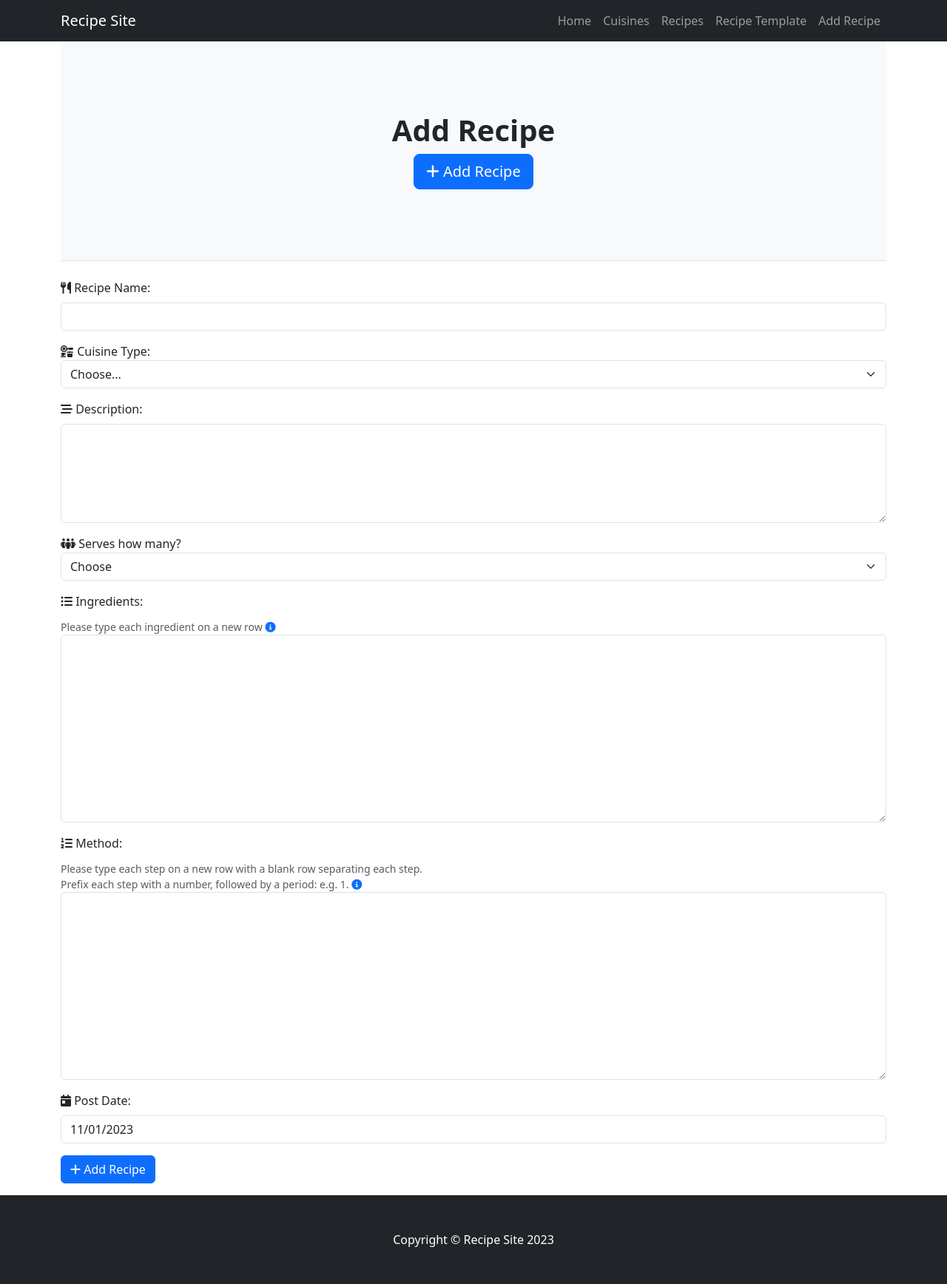
After one commit to ozpc99/My-Recipes, a Flask app: page /add_recipe in a window 1280 px wide. The commit adds this page. Shown: the whole page at 74% size. Run offline with Flask 2, Linux system fonts and the light colour scheme; data that the repository does not hold is empty; some libraries are stand-ins or nearby versions.

Commit message:
Create Front-End form for Adding Recipes
Created front-end for form on add_recipe.html

Created JS function to auto-update date to today's date on Post Date input.

```diff
--- a/recipe_site/routes.py
+++ b/recipe_site/routes.py
@@ -10,7 +10,7 @@ def home():
 
 @app.route("/cuisine")
 def cuisine():
-    cuisines = Cuisine.query.order_by(Cuisine.cuisine_type).all()
+    cuisines = list(Cuisine.query.order_by(Cuisine.cuisine_type).all())
     return render_template("cuisine.html", cuisines=cuisines)
 
 
@@ -40,11 +40,17 @@ def delete_cuisine(cuisine_id):
     return redirect(url_for("cuisine"))
 
 
+@app.route("/recipes")
+def recipes():
+    return render_template("recipes.html")
+
+
+@app.route("/add_recipe", methods=["GET", "POST"])
+def add_recipe():
+    cuisines = list(Cuisine.query.order_by(Cuisine.cuisine_type).all())
+    return render_template("add_recipe.html", cuisines=cuisines)
+
+
 @app.route("/recipe")
 def recipe():
     return render_template("recipe.html")
-
-
-@app.route("/recipes")
-def recipes():
-    return render_template("recipes.html")
--- a/recipe_site/static/js/script.js
+++ b/recipe_site/static/js/script.js
@@ -1,2 +1,14 @@
 // Automatically updates copyright year on base template footer
 $("#copyright").text(new Date().getFullYear());
+
+
+// Automatically updates Post Date to Today's Date on Add Recipe Form
+document.getElementById('post_date').valueAsDate = new Date();
+
+
+// Bootstrap Popovers for the info buttons on the Add Recipe Form
+const popoverTriggerList = document.querySelectorAll('[data-bs-toggle="popover"]')
+const popoverList = [...popoverTriggerList].map(popoverTriggerEl => new bootstrap.Popover(popoverTriggerEl))
+const popover = new bootstrap.Popover('.popover-dismiss', {
+  trigger: 'focus'
+})
--- /dev/null
+++ b/recipe_site/templates/add_recipe.html
@@ -0,0 +1,206 @@
+{% extends "base.html" %}
+{% block content %}
+
+<main class="container">
+    <!-- Page header with logo and tagline-->
+    <header class="py-5 bg-light border-bottom mb-4">
+        <div class="container">
+            <div class="text-center my-5">
+                <h1 class="fw-bolder">Add Recipe</h1>
+                <button class="btn btn-lg btn-primary" type="button" data-bs-toggle="collapse"
+                    data-bs-target="#collapseExample" aria-expanded="false" aria-controls="collapseExample">
+                    <i class="fa-solid fa-plus"></i></a> Add Recipe
+                </button>
+            </div>
+        </div>
+    </header>
+
+    <!-- Form to Add Recipe -->
+    <form method="POST" action="{{ url_for('add_recipe') }}">
+        <!-- Recipe Name -->
+        <div class="mb-3">
+            <label for="recipe_name" class="form-label"><i class="fa-solid fa-utensils"></i> Recipe Name:</label>
+            <input type="text" class="form-control" id="recipe_name" name="recipe_name" aria-describedby="recipe_name"
+                required>
+        </div>
+        <!-- Cuisine Type -->
+        <div class="mb-3">
+            <label for="cuisine_id"><i class="fa-solid fa-kitchen-set"></i> Cuisine Type:</label>
+            <select class="form-select" name="cuisine_id" id="cuisine_id" required>
+                <option value="" disabled selected>Choose...</option>
+                {% for cuisine in cuisines %}
+                <option value="{{ cuisine.id }}">{{ cuisine.cuisine_type}}</option>
+                {% endfor %}
+            </select>
+        </div>
+
+        <!-- Recipe Description -->
+        <div class="mb-3">
+            <label for="recipe_description" class="form-label"><i class="fa-solid fa-bars-staggered"></i> Description:</label>
+            <textarea class="form-control" id="recipe_description" name="recipe_description" rows="5"
+                aria-describedby="recipe_description" required></textarea>
+        </div>
+
+        <!-- Recipe Serves -->
+        <div class="mb-3">
+            <label for="recipe_serves"><i class="fa-solid fa-people-group"></i> Serves how many?</label>
+            <select type="number" class="form-select" name="recipe_serves" id="recipe_serves" required>
+                <option value="" selected disabled>Choose</option>
+                <option value="1">1</option>
+                <option value="2">2</option>
+                <option value="3">3</option>
+                <option value="4">4</option>
+                <option value="5">5</option>
+                <option value="6">6</option>
+            </select>
+        </div>
+
+        <!-- Ingredients -->
+        <div class="mb-3">
+            <label for="recipe_ingredients" class="form-label"><i class="fa-solid fa-list-ul"></i> Ingredients:</label>
+            <div class="form-text">
+                Please type each ingredient on a new row
+                <!-- Button trigger modal -->
+                <a data-bs-toggle="modal" href="#ingredients-modal">
+                    <i class="fa-solid fa-circle-info"></i>
+                </a>
+
+                <!-- Ingredients Info Modal -->
+                <div class="modal fade" id="ingredients-modal" tabindex="-1" aria-labelledby="ingredients-modal"
+                    aria-hidden="true">
+                    <div class="modal-dialog">
+                        <div class="modal-content">
+                            <div class="modal-header">
+                                <h1 class="modal-title fs-5">Please Structure Like So:</h1>
+                                <button type="button" class="btn-close" data-bs-dismiss="modal"
+                                    aria-label="Close"></button>
+                            </div>
+                            <div class="modal-body">
+                                <ul style="list-style-type: none; padding: 0; margin: 0;">
+                                    <li>225g Self Raising Flour</li>
+                                    <li>225g Caster Sugar</li>
+                                    <li>225g Baking Margarine</li>
+                                    <li>1tsp Baking Powder</li>
+                                    <li>4 Eggs</li>
+                                    <li>Strawberry Jam</li>
+                                    <li>300ml Double Cream (whipped)</li>
+                                    <li>Icing Sugar</li>
+                                </ul>
+                            </div>
+                            <div class="modal-footer">
+                                <button type="button" class="btn btn-secondary" data-bs-dismiss="modal">Close</button>
+                            </div>
+                        </div>
+                    </div>
+                </div>
+
+            </div>
+            <!-- Ingredients Input Textarea -->
+            <textarea class="form-control" id="recipe_ingredients" name="recipe_ingredients" cols="30" rows="10"
+                aria-describedby="recipe_ingredients" required>
+            </textarea>
+        </div>
+
+        <!-- Method -->
+        <div class="mb-3">
+            <label for="recipe_method" class="form-label"><i class="fa-solid fa-list-ol"></i> Method:</label>
+            <div id="recipe_ingredientsHelp" class="form-text">
+                Please type each step on a new row with a blank row separating each step.
+                <br>
+                Prefix each step with a number, followed by a period: e.g. 1.
+                <!-- Button trigger modal -->
+                <a data-bs-toggle="modal" href="#method-modal">
+                    <i class="fa-solid fa-circle-info"></i>
+                </a>
+
+                <!-- Method Info Modal -->
+                <div class="modal fade" id="method-modal" tabindex="-1" aria-labelledby="method-modal"
+                    aria-hidden="true">
+                    <div class="modal-dialog">
+                        <div class="modal-content">
+                            <div class="modal-header">
+                                <h1 class="modal-title fs-5">Please Structure Like So:</h1>
+                                <button type="button" class="btn-close" data-bs-dismiss="modal"
+                                    aria-label="Close"></button>
+                            </div>
+                            <div class="modal-body">
+                                <ul style="list-style-type: none; padding: 0; margin: 0;">
+                                    <li>
+                                        1. Preheat the oven to 180°C/160°C fan/Gas 4. Lightly grease two 20cm deep
+                                        loose-bottomed sandwich tins and line the bases with non-stick baking paper.
+                                    </li>
+                                    <br>
+                                    <li>
+                                        2. Measure the sponge ingredients into a large bowl or freestanding mixer and
+                                        beat for about 2 minutes with an electric whisk until beautifully smooth and
+                                        lighter in colour. The time will vary according to the efficiency of the mixer.
+                                    </li>
+                                    <br>
+                                    <li>
+                                        3. Divide the mixture between the tins and level the tops. Bake in the oven for
+                                        about 25 minutes, or until well risen and golden and the cakes are shrinking
+                                        away from the sides of the tins. The tops of the cakes should spring back when
+                                        pressed lightly with a finger.
+                                    </li>
+                                    <br>
+                                    <li>
+                                        4. Leave the cakes to cool in the tins for a few moments, then run a palette
+                                        knife around the edge of the tins to free the
+                                        sides. Turn the cakes out, then peel off the paper and leave to cool completely
+                                        on a wire rack.
+                                    </li>
+                                    <br>
+                                    <li>
+                                        5. Choose the cake with the best top and spread the underside with jam. Put the
+                                        other cake top downwards on a serving plate. Spread this cake carefully with the
+                                        whipped cream. Sit the other cake on top (jam side touching the cream).
+                                    </li>
+                                    <br>
+                                    <li>
+                                        6. Sprinkle with icing sugar and cut into slices to serve
+                                    </li>
+                                </ul>
+                            </div>
+                            <div class="modal-footer">
+                                <button type="button" class="btn btn-secondary" data-bs-dismiss="modal">Close</button>
+                            </div>
+                        </div>
+                    </div>
+                </div>
+            </div>
+            <!-- Method Input Textarea -->
+            <textarea class="form-control" id="recipe_method" name="recipe_method" cols="30" rows="10"
+                aria-describedby="recipe_method" required></textarea>
+        </div>
+        <!-- Recipe Image -->
+        <!--
+        <label for="recipe_img">Image of Dish</label>
+        <div id="recipe_ingredientsHelp" class="form-text">
+            Please select a good quality image of your dish.
+        </div>
+        <div class="input-group mb-3">
+            <input type="file" class="form-control" id="recipe_img" name="recipe_img"
+                aria-describedby="upload_recipe_img" aria-label="Upload" required>
+            <button class="btn btn-outline-secondary" type="button" id="upload_recipe_img">Upload</button>
+        </div>
+        -->
+
+        <!-- Post Date ----------------------------------------------------------
+        ------ Date updates automatically via JS to display today's date.
+        ------ Date input is set to 'readonly' with pointer-events set to 'none'.
+        -->
+        <div class="mb-3">
+            <label for="post_date" class="form-label"><i class="fa-solid fa-calendar-day"></i> Post Date:</label>
+            <input type="date" class="form-control" name="post_date" id="post_date" readonly required
+                style="pointer-events: none;">
+        </div>
+
+        <!-- Submit Button -->
+        <div class="mb-3">
+            <button type="submit" class="btn btn-primary"><i class="fa-solid fa-plus"></i> Add Recipe</button>
+        </div>
+    </form>
+
+</main>
+
+{% endblock %}
--- a/recipe_site/templates/base.html
+++ b/recipe_site/templates/base.html
@@ -22,18 +22,20 @@
     <!-- Responsive navbar-->
     <nav class="navbar navbar-expand-lg navbar-dark bg-dark">
         <div class="container">
-            <a class="navbar-brand" href="#!">Recipe Site</a>
+            <a class="navbar-brand" href="{{ url_for('home') }}">Recipe Site</a>
             <button class="navbar-toggler" type="button" data-bs-toggle="collapse"
                 data-bs-target="#navbarSupportedContent" aria-controls="navbarSupportedContent" aria-expanded="false"
                 aria-label="Toggle navigation"><span class="navbar-toggler-icon"></span></button>
             <div class="collapse navbar-collapse" id="navbarSupportedContent">
                 <ul class="navbar-nav ms-auto mb-2 mb-lg-0">
                     <li class="nav-item"><a class="nav-link" href="{{ url_for('home') }}">Home</a></li>
-                    <li class="nav-item"><a class="nav-link" href="{{ url_for('cuisine') }}">Cuisine</a></li>
+                    <li class="nav-item"><a class="nav-link" href="{{ url_for('cuisine') }}">Cuisines</a></li>
                     <!-- Recipes nav-link purely for test purposes. Delete when tests suffice -->
                     <li class="nav-item"><a class="nav-link" href="{{ url_for('recipes') }}">Recipes</a></li>
-                    <!-- Recipe nav-link purely for test purposes. Delete when tests suffice -->
-                    <li class="nav-item"><a class="nav-link" href="{{ url_for('recipe') }}">Recipe</a></li>
+                    <!-- Recipe Template nav-link purely for test purposes. Delete when tests suffice -->
+                    <li class="nav-item"><a class="nav-link" href="{{ url_for('recipe') }}">Recipe Template</a></li>
+                    <!--Add Recipe nav-link purely for test purposes. Delete when tests suffice-->
+                    <li class="nav-item"><a class="nav-link" href="{{ url_for('add_recipe') }}">Add Recipe</a></li>
                 </ul>
             </div>
         </div>
--- a/recipe_site/templates/recipe.html
+++ b/recipe_site/templates/recipe.html
@@ -18,9 +18,10 @@
                         <i class="fa-solid fa-star"></i>
                         <i class="fa-solid fa-star-half-stroke"></i>
                     </div>
-                    <!-- Cuisine Categories -->
+                    <!-- Cuisine Category -->
                     <a class="badge bg-secondary text-decoration-none link-light" href="#!">Cuisine Type</a>
                 </header>
+                <h5>Serves: </h5>
                 <!-- Recipe Image -->
                 <figure class="mb-4"><img class="img-fluid rounded"
                         src="https://dummyimage.com/900x400/ced4da/6c757d.jpg" alt="..." /></figure>
```
Also changed, not shown: recipe_site/templates/recipes.html (+2 -102 lines), README.md, recipe_site/models.py (line endings or trailing spaces).
